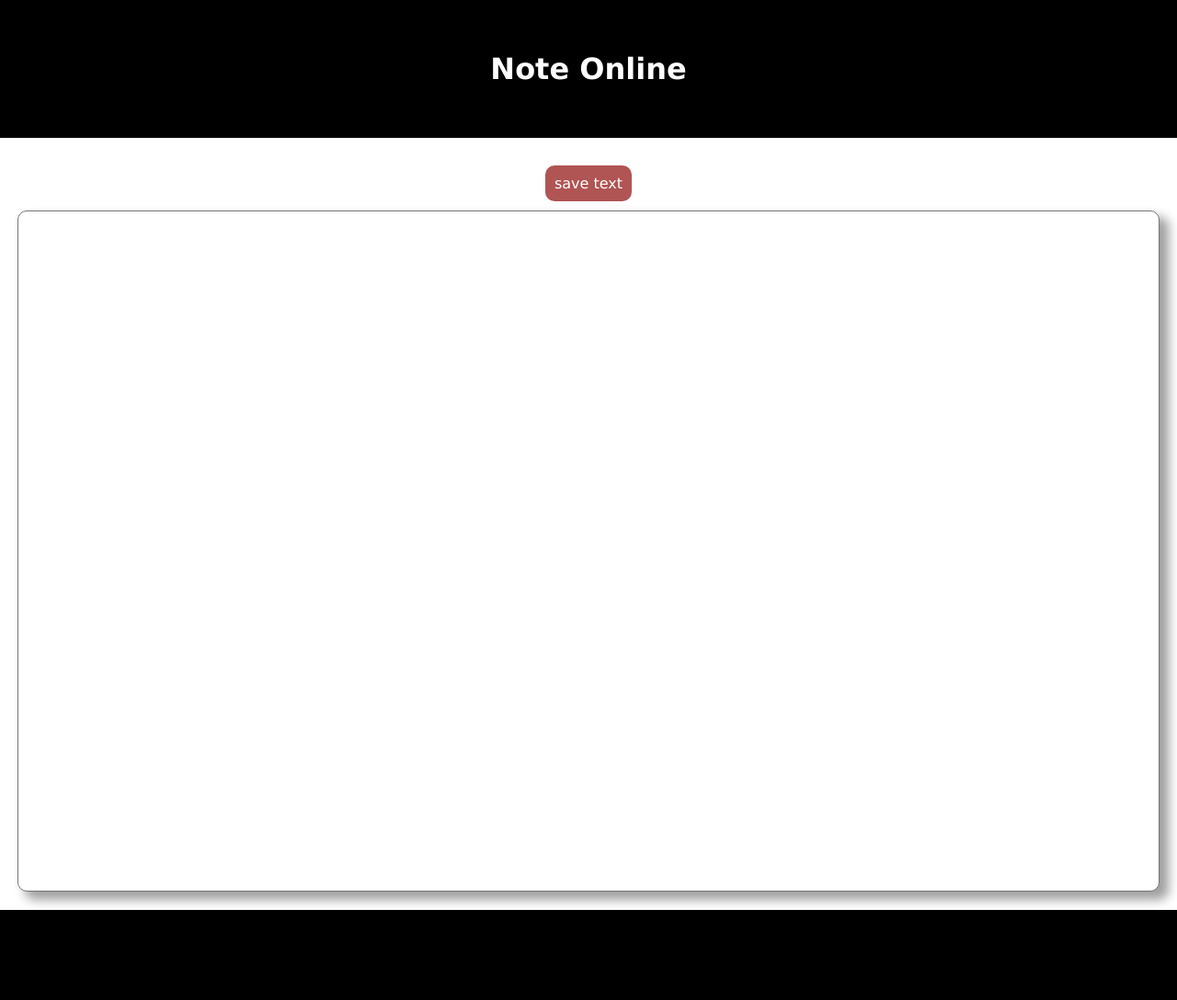
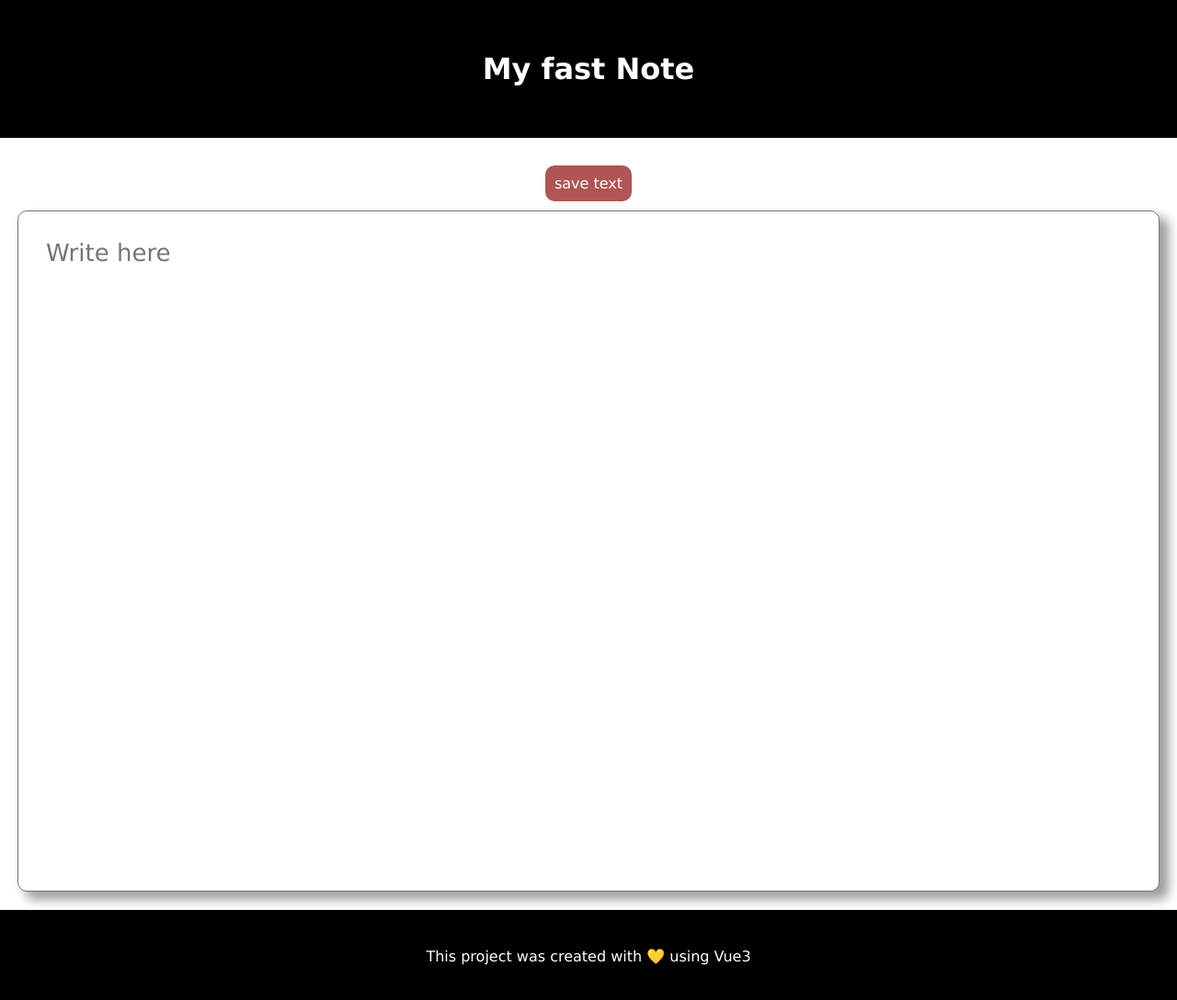
Before and after one commit to caiosantosSTL/vue-note-online, a Vue app: page / in a window 1280 px wide. Shown: the whole page at 92% size. Built offline with nearby package versions, Linux system fonts and the light colour scheme.

Commit message:
update page

```diff
--- a/src/App.vue
+++ b/src/App.vue
@@ -5,14 +5,16 @@ import NoteVue from "./components/Note.vue";
 <template>
   <div class="nav">
     <div>
-      <h1>Note Online</h1>
+      <h1>My fast Note</h1>
 
     </div>
   </div>
   <div class="container">
     <NoteVue />
   </div>
-  <div class="footer">foot</div>
+  <div class="footer">
+    <p>This project was created with 💛 using Vue3</p>
+  </div>
 </template>
 
 <style>
@@ -36,6 +38,11 @@ import NoteVue from "./components/Note.vue";
   background-color: black;
   height: 100px;
   margin-top: 20px;
+  color: white;
+  display: flex;
+  justify-content: center;
+  align-items: center;
+  flex-wrap: wrap;
 }
 
 .container {
--- a/src/components/Note.vue
+++ b/src/components/Note.vue
@@ -14,7 +14,7 @@ function outFile() {
   <div class="tab">
     <div @click="outFile()" class="btn">save text</div>
   </div>
-  <textarea name="" id="txtarea" cols="30" rows="10" maxlength="500"></textarea>
+  <textarea name="" id="txtarea" cols="30" rows="10" maxlength="500" placeholder="Write here"></textarea>
 </template>
 
 <style scoped>
```
